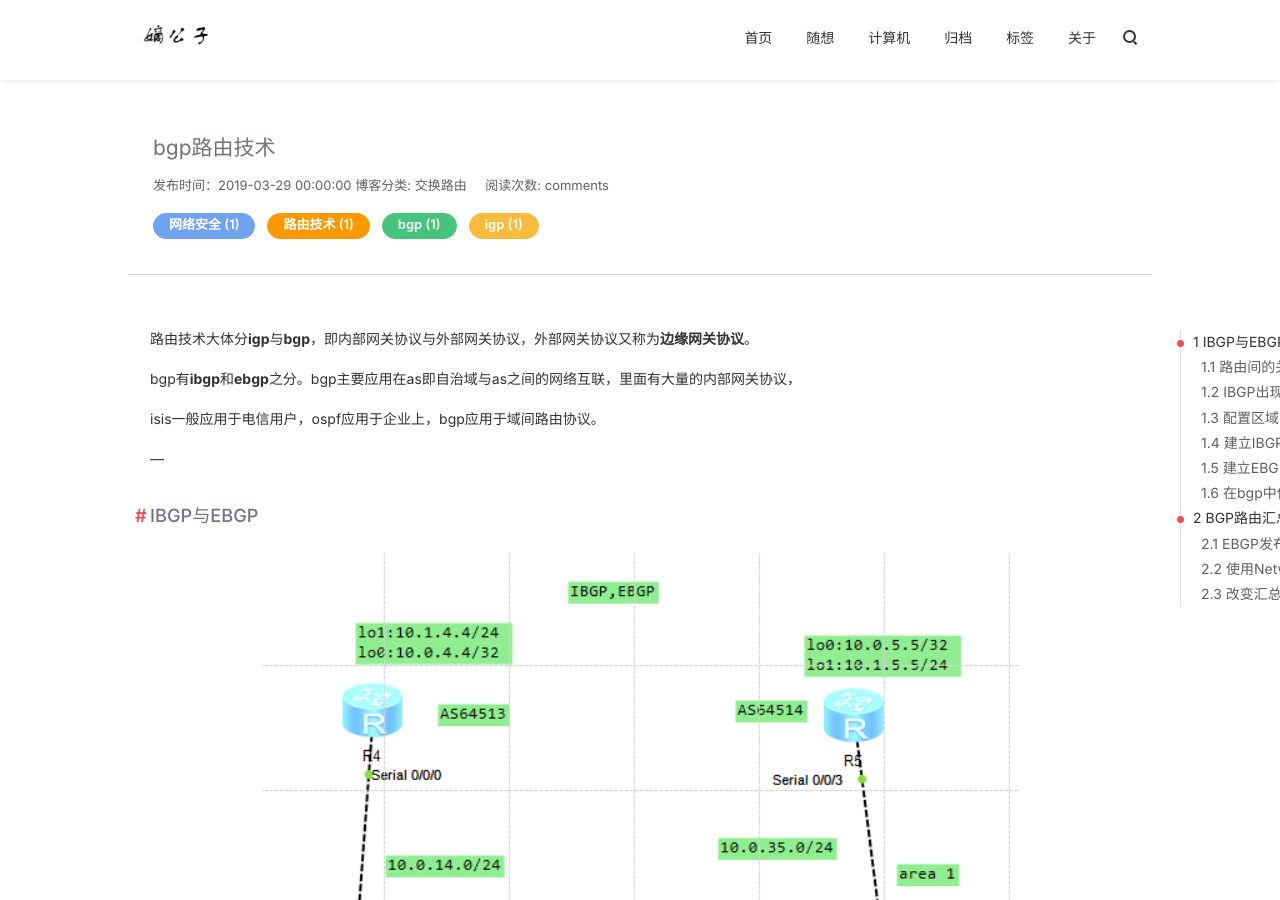
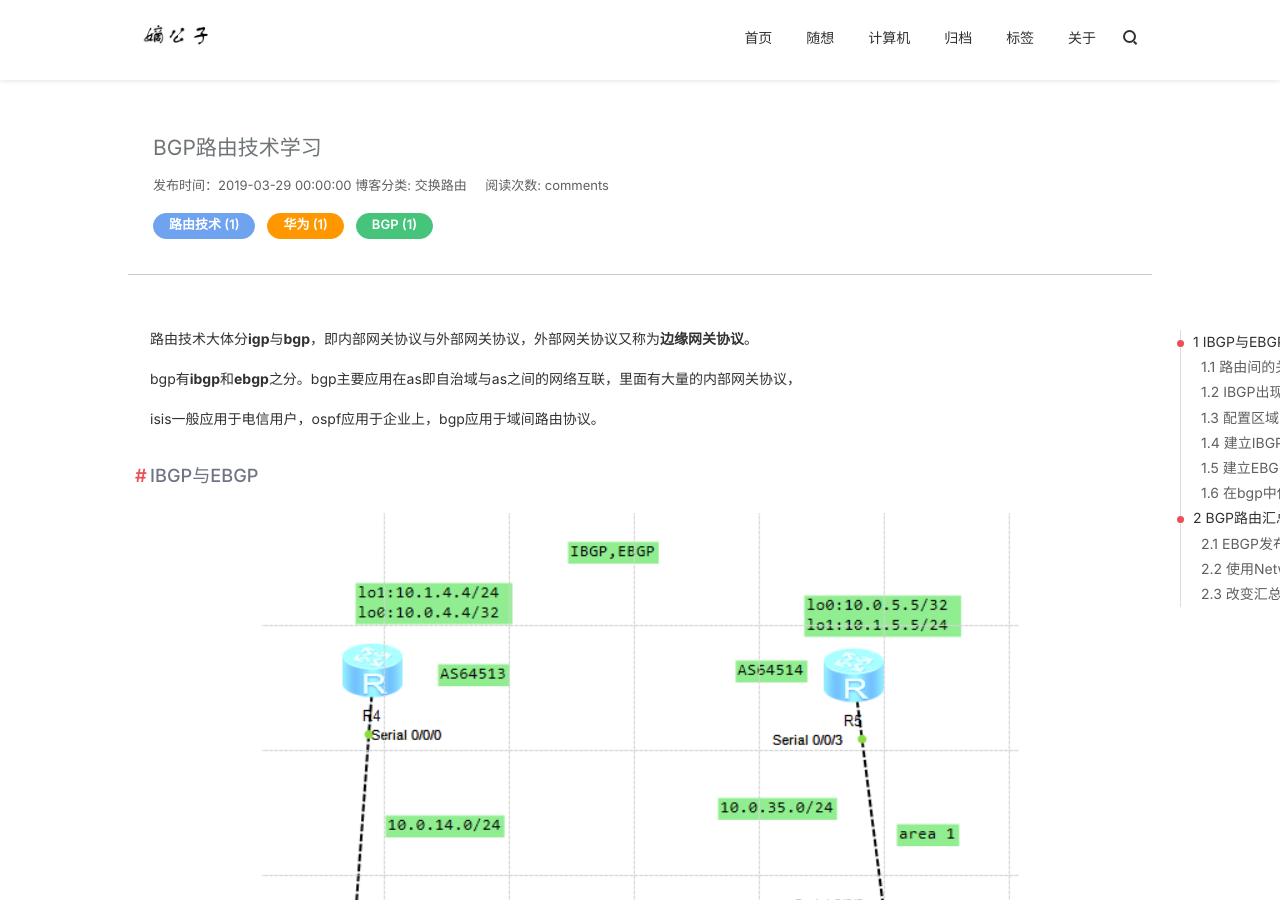
Before and after one commit to diqiu11/digongzi.github.io, a Jekyll site: the page built from _posts/交换路由/2019-03-29-bgp.md, in a window 1280 px wide and 900 px high. Built offline with Jekyll 4.4.1, drawn with Linux system fonts in a browser that asks for light colours; nearby versions of some CDN libraries; comment, search, counter and statistics services are not loaded.

Commit message:
Update 2019-03-29-bgp.md

```diff
--- a/_posts/交换路由/2019-03-29-bgp.md
+++ b/_posts/交换路由/2019-03-29-bgp.md
@@ -3,21 +3,21 @@ layout: blog
 road: true
 background: purple
 background-image: http://ot1cc1u9t.bkt.clouddn.com/17-7-15/43335546.jpg
-title:  "bgp路由技术"
+title:  "BGP路由技术学习"
 date:   2019-03-29
 category: 交换路由
 tags:
-- 网络安全
 - 路由技术
-- bgp
-- igp
+- 华为
+- BGP
 ---
+
 
 
 路由技术大体分**igp**与**bgp**，即内部网关协议与外部网关协议，外部网关协议又称为**边缘网关协议**。
 bgp有**ibgp**和**ebgp**之分。bgp主要应用在as即自治域与as之间的网络互联，里面有大量的内部网关协议，
 isis一般应用于电信用户，ospf应用于企业上，bgp应用于域间路由协议。
----
+
 
 ## IBGP与EBGP
 ![实验一](https://github.com/diqiu11/digongzi.github.io/raw/master/style/images/bgpexperience.PNG)
```
